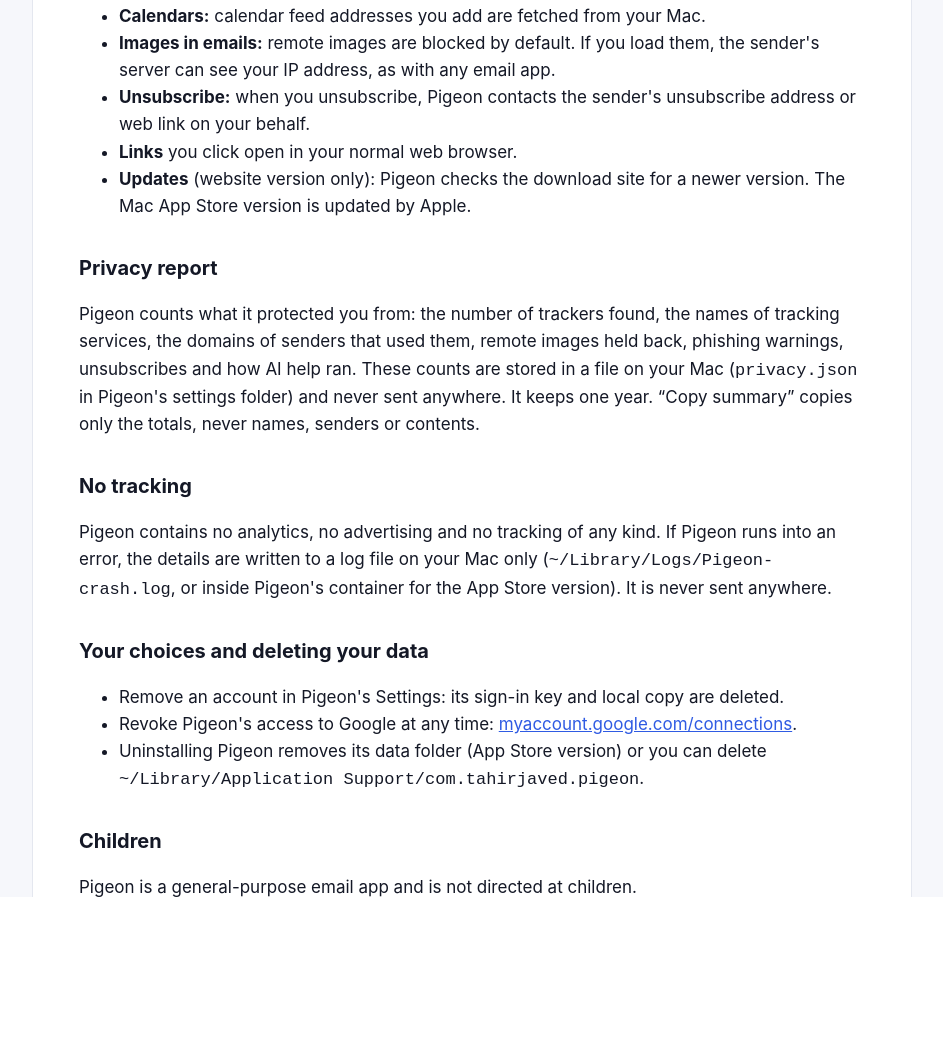
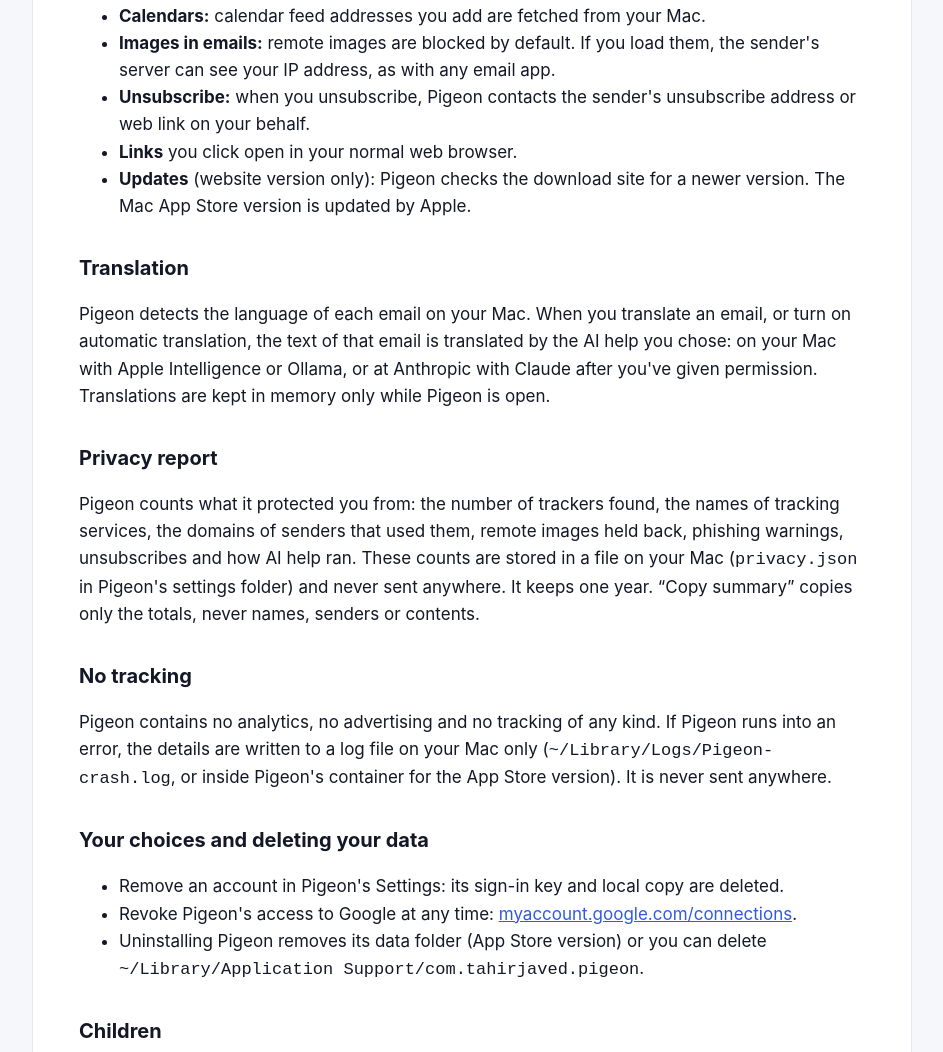
Before and after one commit to tahirjaved1/pigeon, a plain HTML site: page docs/privacy.html in a window 1280 px wide. Shown: the part 1644-2696 px from the top of the page, without its empty margins (168-1111 px from the left). Drawn offline with Linux system fonts and the light colour scheme.

Commit message:
Website for Pigeon 0.8.0

```diff
--- a/docs/privacy.html
+++ b/docs/privacy.html
@@ -54,6 +54,9 @@
   <li><b>Updates</b> (website version only): Pigeon checks the download site for a newer version. The Mac App Store version is updated by Apple.</li>
 </ul>
 
+<h2>Translation</h2>
+<p>Pigeon detects the language of each email on your Mac. When you translate an email, or turn on automatic translation, the text of that email is translated by the AI help you chose: on your Mac with Apple Intelligence or Ollama, or at Anthropic with Claude after you've given permission. Translations are kept in memory only while Pigeon is open.</p>
+
 <h2>Privacy report</h2>
 <p>Pigeon counts what it protected you from: the number of trackers found, the names of tracking services, the domains of senders that used them, remote images held back, phishing warnings, unsubscribes and how AI help ran. These counts are stored in a file on your Mac (<code>privacy.json</code> in Pigeon's settings folder) and never sent anywhere. It keeps one year. “Copy summary” copies only the totals, never names, senders or contents.</p>
 
```
Also changed, not shown: docs/index.html (+2 -1 lines).
